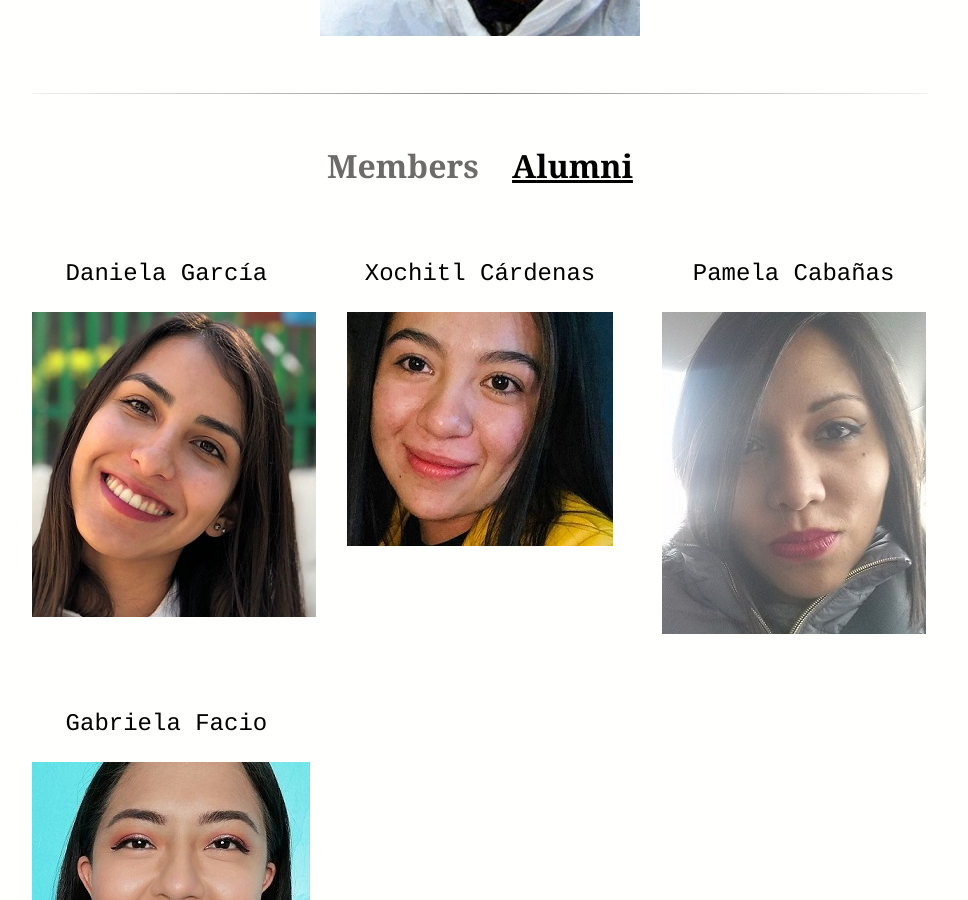
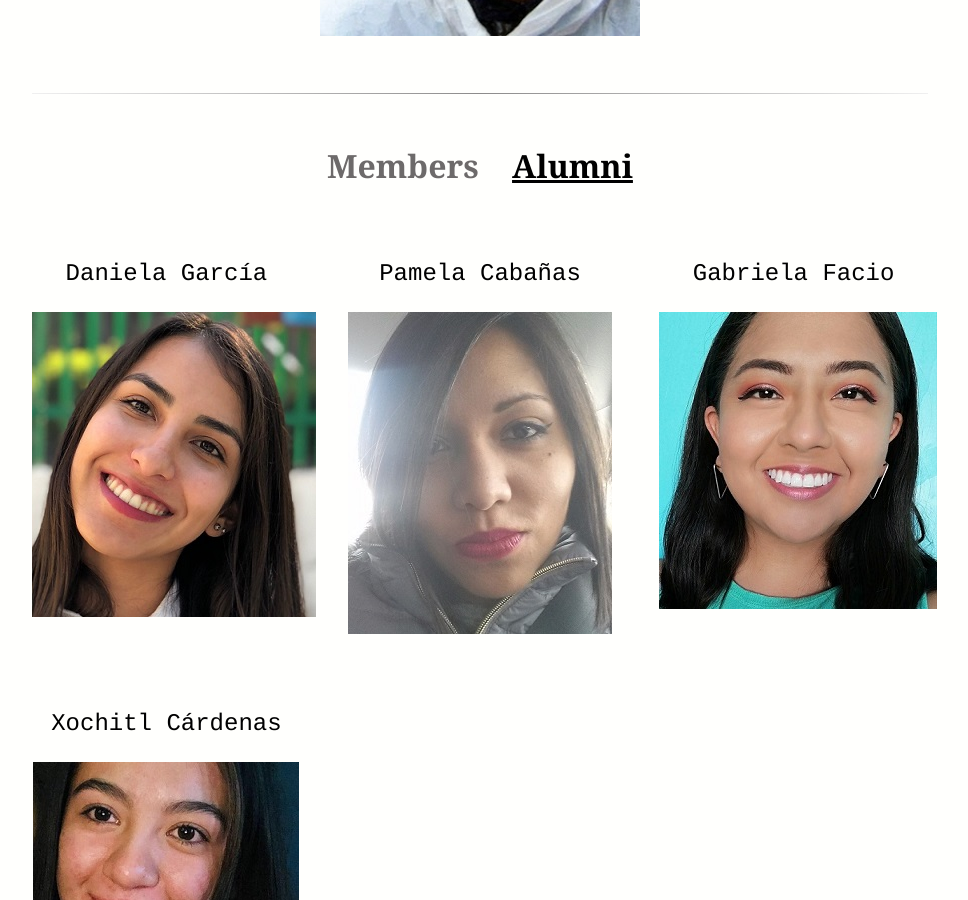
Before and after one commit to BouzasLab25/bouzaslab25.github.io, a Jekyll site: the page built from people/alumni.html, in a window 1280 px wide and 900 px high, scrolled down 698 px. Shown: the whole window, without its empty margins (160-1128 px from the left). Built offline with Jekyll 4.4.1, drawn with Linux system fonts in a browser that asks for light colours.

Commit message:
Update alumni.html

```diff
--- a/people/alumni.html
+++ b/people/alumni.html
@@ -20,16 +20,17 @@ title: Lab25 Alumni
   </div>
 
 <div class="center">
-	     <p><a class='lu' href="/people/al_Xochitl.html">Xochitl Cárdenas</a></p>
-	      <a href="/people/al_Xochitl.html"><img class="displayed" src="/images/al_Xochitl.jpg" /></a>
-  </div>
-
-<div class="right">
 	     <p><a class='lu' href="/people/al_Pamela.html">Pamela Cabañas</a></p>
 	      <a href="/people/al_Pamela.html"><img class="displayed" src="/images/al_Pamela.jpg" /></a>
   </div>
 
-<div class="left">
+
+<div class="right">
    <p><a class='lu' href="/people/al_Gaby.html">Gabriela Facio</a></p>
 	<a href="/people/al_Gaby.html"><img class="displayed" src="/images/al_Gaby.jpg" /></a>
   </div>
+
+<div class="left">
+	     <p><a class='lu' href="/people/al_Xochitl.html">Xochitl Cárdenas</a></p>
+	      <a href="/people/al_Xochitl.html"><img class="displayed" src="/images/al_Xochitl.jpg" /></a>
+  </div>
```
